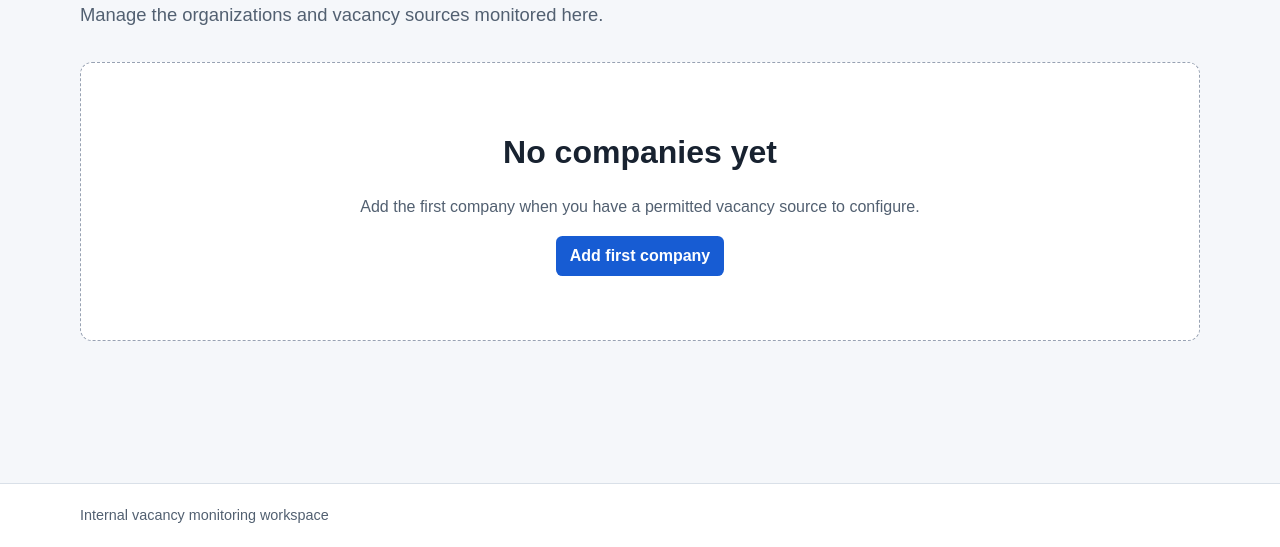
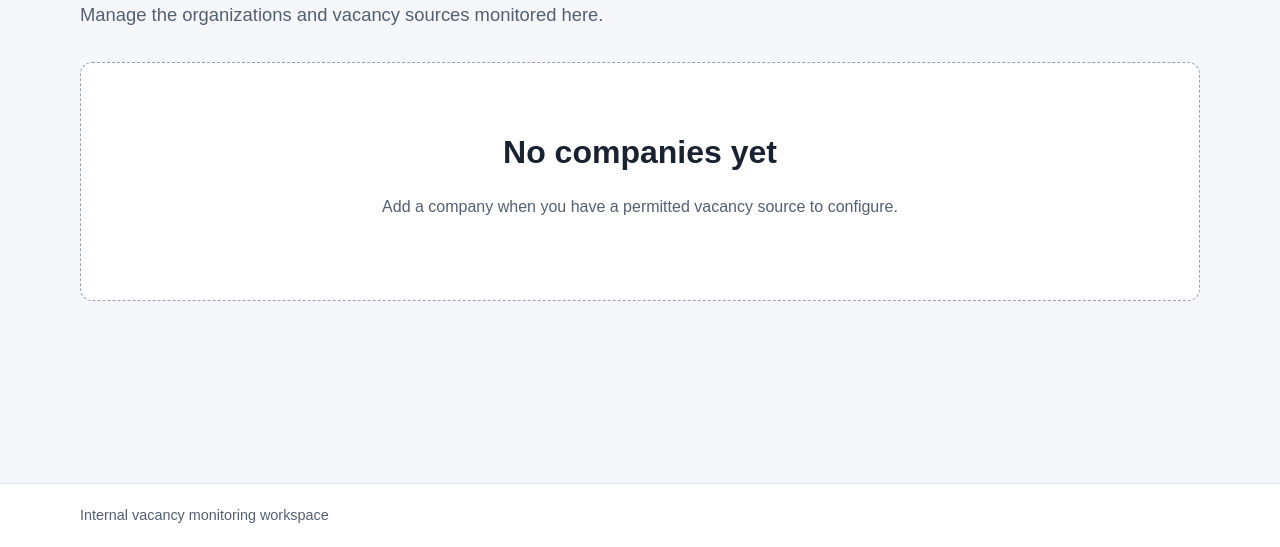
Before and after one commit to nataliiahrytsun-ai/linkedin-job-monitor, a Django app: page /companies/ in a window 1280 px wide. Shown: the part 253-800 px from the top of the page. Run offline with Django 5.2, Linux system fonts and the light colour scheme; data that the repository does not hold is empty.

Commit message:
fix: remove duplicate company add action

```diff
--- a/templates/companies/company_list.html
+++ b/templates/companies/company_list.html
@@ -66,8 +66,7 @@
   {% else %}
     <section class="empty-state">
       <h2>No companies yet</h2>
-      <p>Add the first company when you have a permitted vacancy source to configure.</p>
-      <a class="button button-primary" href="{% url 'companies:create' %}">Add first company</a>
+      <p>Add a company when you have a permitted vacancy source to configure.</p>
     </section>
   {% endif %}
 {% endblock %}
```
Also changed, not shown: tests/test_company_ui.py (+5 -1 lines).
